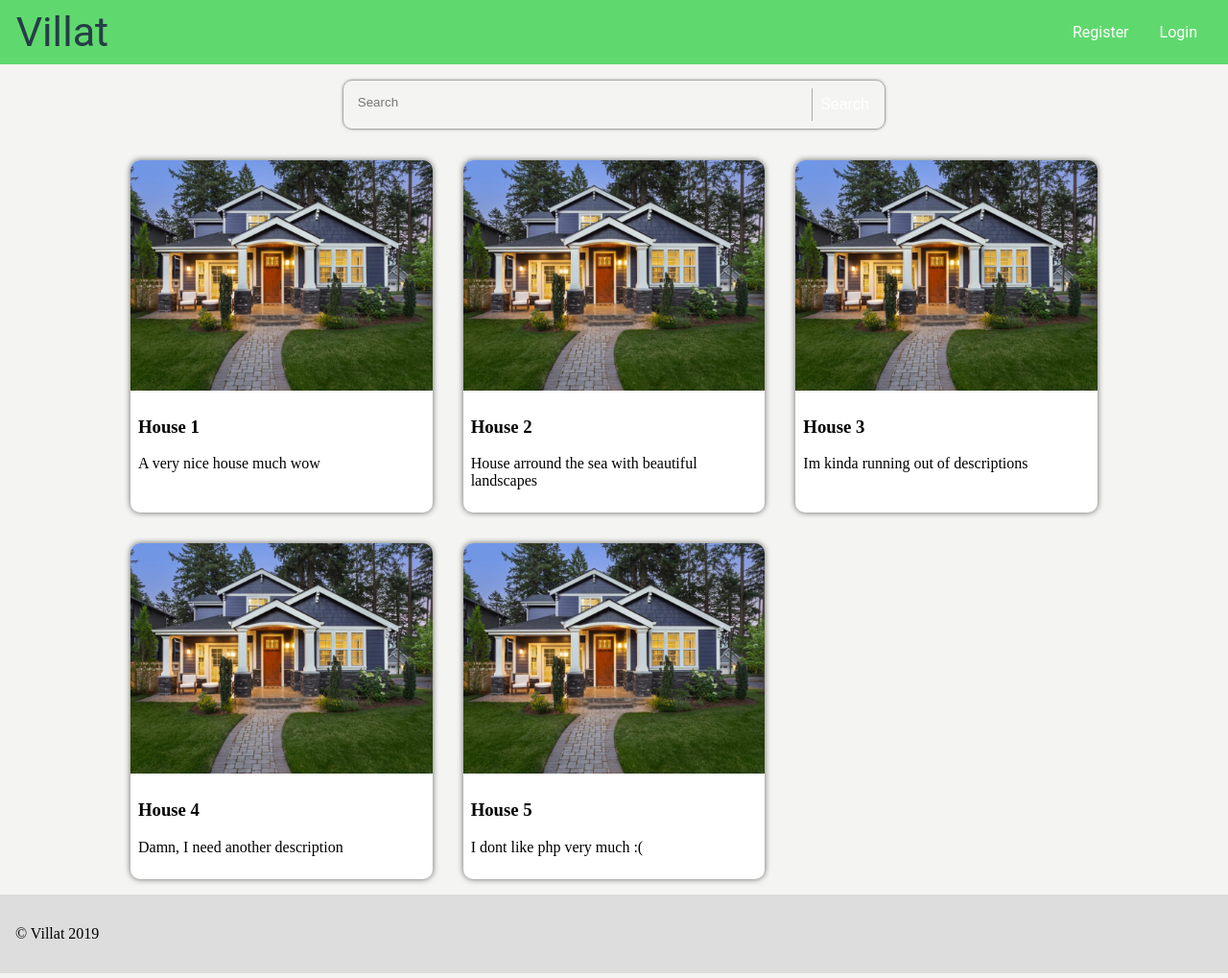
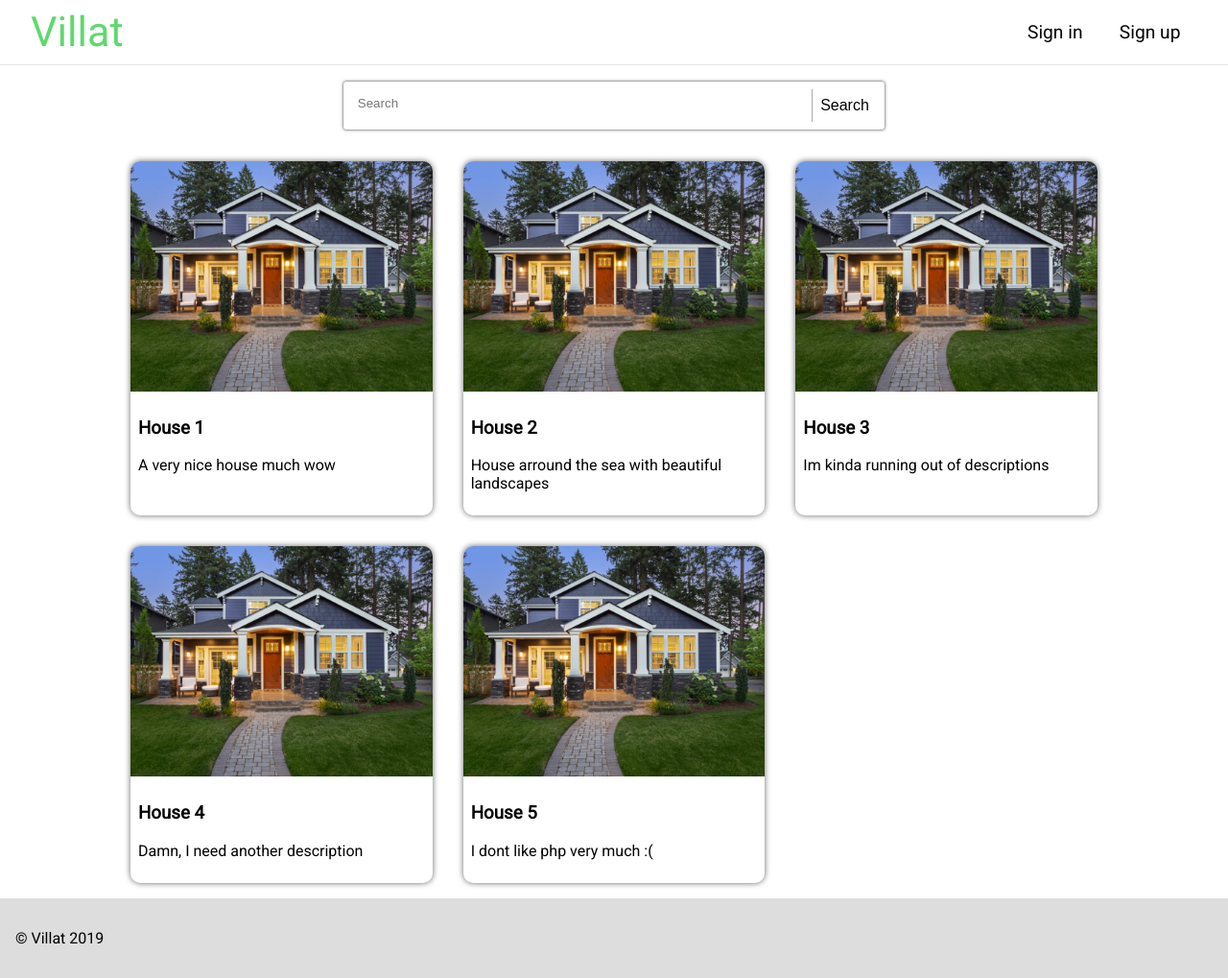
Before and after one commit to pdsam/FEUP-LTW, a PHP site: page /pages/home.php in a window 1280 px wide. Shown: the whole page at 96% size. Run offline with PHP 8.4, Linux system fonts and the light colour scheme; data comes from the database, SQL or seed files in the repository.

Commit message:
more restyling

```diff
--- a/pages/home.php
+++ b/pages/home.php
@@ -9,10 +9,12 @@ include_once(ROOT . 'templates/common/loginForm.php');
 
 <!DOCTYPE html>
 <html>
+
 <head>
   <title>Villat</title>
   <meta charset="utf-8" />
 
+  <link href="https://fonts.googleapis.com/css?family=Roboto&display=swap" rel="stylesheet">
   <link rel="stylesheet" href="../stylesheets/common.css">
   <link rel="stylesheet" href="../stylesheets/topbar.css">
   <link rel="stylesheet" href="../stylesheets/forms.css">
@@ -48,4 +50,5 @@ include_once(ROOT . 'templates/common/loginForm.php');
 
   <?php draw_footer(); ?>
 </body>
+
 </html>
--- a/stylesheets/button.css
+++ b/stylesheets/button.css
@@ -3,7 +3,7 @@ button {
     color: #fff;
     border: none;
     position: relative;
-    height: 60px;
+    height: 1em;
     font-size: 1.6em;
     padding: 0 2em;
     cursor: pointer;
--- a/stylesheets/common.css
+++ b/stylesheets/common.css
@@ -1,11 +1,13 @@
 body {
-    --main-color: #5fd96e;
+    --green: #5fd96e;
     --background-color: #3b3a43;
     --light-background: #ddd;
     --main-color2: #173132;
     --light-grey: #f4f4f2;
-    background-color: var(--light-grey);
+    --main-background: white;
+    background-color: white;
     margin: 0;
+    font-family:'roboto', sans-serif;
 }
 
 .topbar {
@@ -23,7 +25,7 @@ body {
     /*margin: 1em auto auto auto;*/
     max-width: 65em;
 
-    background-color: var(--light-grey);
+    background-color: var(--main-background);
 
 }
 
--- a/stylesheets/index.css
+++ b/stylesheets/index.css
@@ -13,7 +13,7 @@
         padding: 0.5em;
         display: flex;
         border: 1px solid #aaa;
-        border-radius: 10px;
+        border-radius: 4px;
         box-shadow: 0 0 3px #aaa;
     }
 
@@ -22,7 +22,7 @@
         padding: 0.5em;
         border: 0px solid black;
         border-radius: 5px 0 0 5px;
-        background-color: var(--light-grey);
+        background-color: var(--main-background);
     }
 
     .search-form-container .submit-button {
@@ -30,7 +30,8 @@
         border-color: #aaa;
         border-width: 0 0 0 1px;
         cursor: pointer;
-        background-color: var(--light-grey);
+        background-color: var(--main-background);
+        color: black;
     }
 
     .houses-display {
--- a/stylesheets/topbar.css
+++ b/stylesheets/topbar.css
@@ -2,27 +2,28 @@
     padding: 0.5em;
     display: flex;
     align-items: center;
-    background-color: var(--main-color);
+
     /*background-image: linear-gradient(#173132, #3b3a43);*/
     font-family: 'Roboto', sans-serif;
+    border-bottom: 1px solid rgb(230,230,230);
 }
 
 .bar-logo {
     justify-self: start;
     margin-right: auto;
     font-size: 3em;
+    padding-left:0.5em;
 
 }
 
 .bar-logo p {
     margin: 0;
-    color:#273c48;
-    padding-left:0.2em;
+    color:var(--green);
     font-size: 0.9em;
 }
 
 .topbar .user-options-container {
-    padding-right: 1em;
+    padding-right: 2em;
     display: flex;
 }
 
@@ -36,16 +37,18 @@
 
 }
 .button{
-    color:white;
+    color:black;
+    font-size: 1.2em;
 }
 
 .topbar .user-options-container p:hover{
    /* border-bottom: 1px solid rgb(12, 4, 4);*/
-    color: black;
+    color: var(--green);
 
 }
 
+
 .topbar .user-options-container a {
     text-decoration: none;
-    color: white;
+    color: black;
 }
--- a/templates/common/header.php
+++ b/templates/common/header.php
@@ -13,11 +13,12 @@ function draw_header()
     <?php if (isset($_SESSION['username'])) { ?>
       <a href="../actions/action_logout.php">logout</a>
     <?php } else { ?> <div class="user-options-container">
-        <a href="../pages/register.php">
-          <p id="register-button" class="button">Register</p>
+      <p id="login-button" class="button">Sign in</p>
+
+      <a href="../pages/register.php">
+        <p id="register-button" class="button">Sign up</p>
         </a>
 
-        <p id="login-button" class="button">Login</p>
       </div>
     <?php } ?>
   </nav>
```
Lines whose indentation alone changed are shown as unchanged.
